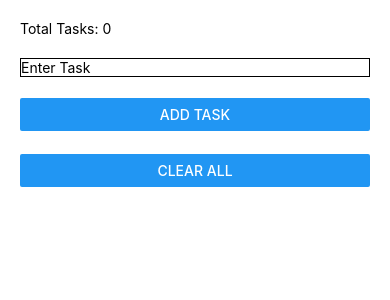
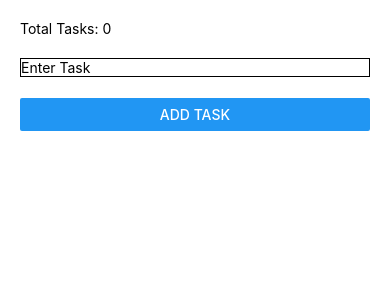
Before and after one commit to Mansoorali121/Student-Management-App-with-Firebase, a React Native app: screen / in a window 390 px wide. Shown: the top 300 px of the page. Built offline with nearby package versions, Linux system fonts and the light colour scheme.

Commit message:
Clear tasks

```diff
--- a/src/screens/Home.js
+++ b/src/screens/Home.js
@@ -38,7 +38,7 @@ const Home = () => {
         )}
       />
 
-      <Button title="Clear All" onPress={() => dispatch(clearTasks())} />
+      {/* <Button title="Clear All" onPress={() => dispatch(clearTasks())} /> */}
 
     </View>
   );
```
